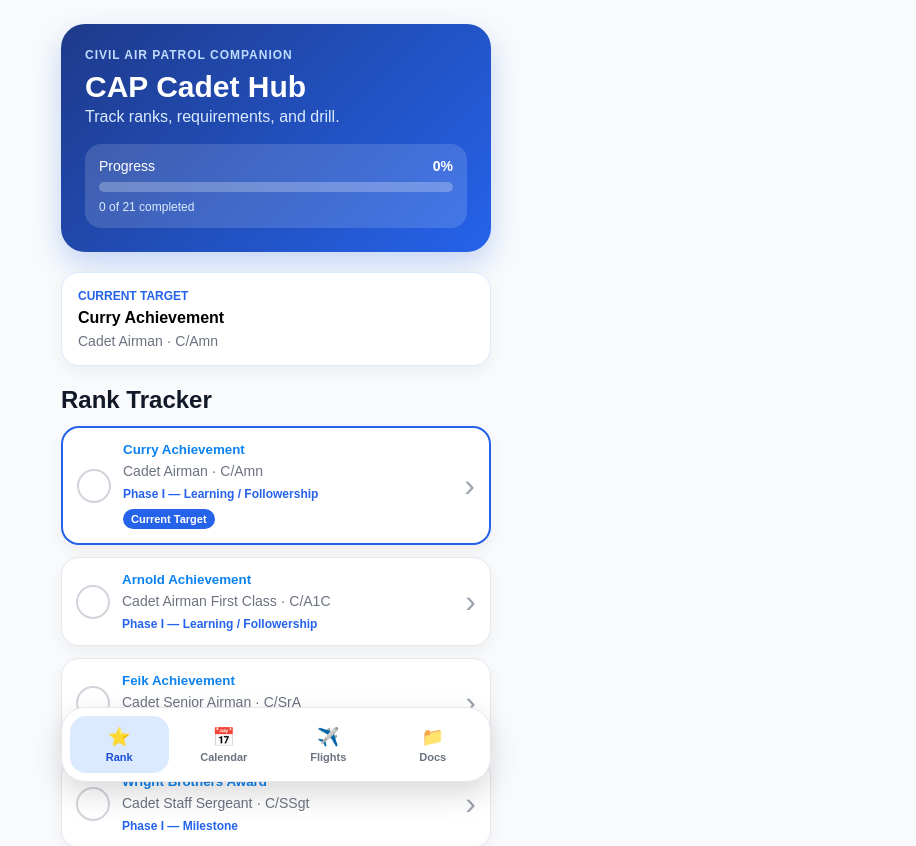
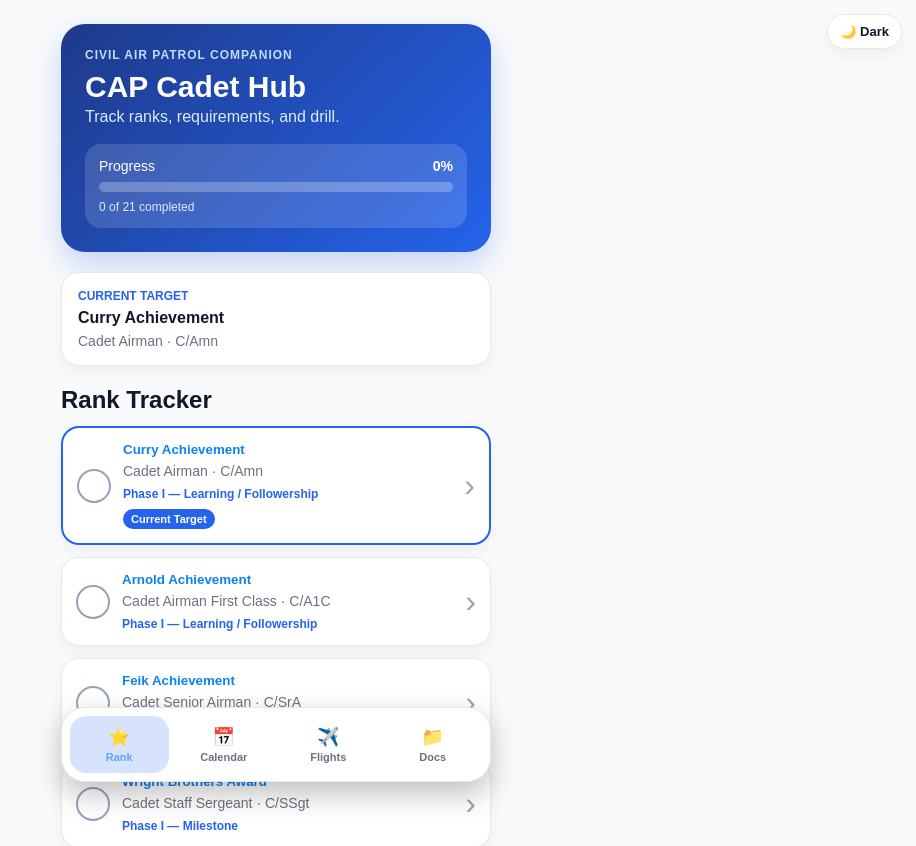
Before and after one commit to JLawrence36/C.A.P-Cadet-Hub, a React (Vite) app: page / in a window 1280 px wide. Shown: the top 846 px of the page, without its empty margins (364-1280 px from the left). Built offline with nearby package versions, Linux system fonts and the light colour scheme.

Commit message:
Light and dark

```diff
--- a/src/App.jsx
+++ b/src/App.jsx
@@ -609,6 +609,10 @@
     loadSaved("cap_requirement_checks", {})
   );
 
+  const [theme, setTheme] = useState(() => {
+    return localStorage.getItem("cap_theme") || "light";
+  });
+
   useEffect(() => {
     localStorage.setItem("cap_completed_ids", JSON.stringify(completedIds));
   }, [completedIds]);
@@ -620,12 +624,19 @@
     );
   }, [requirementChecks]);
 
+  useEffect(() => {
+    localStorage.setItem("cap_theme", theme);
+  }, [theme]);
+
   const validCompletedIds = completedIds.filter((id) =>
     ACHIEVEMENTS.some((a) => a.id === id)
   );
 
   const completedCount = validCompletedIds.length;
   const progress = Math.round((completedCount / ACHIEVEMENTS.length) * 100);
+
+  const isDark = theme === "dark";
+  const themeVars = getThemeVars(isDark);
 
   const currentAchievement =
     ACHIEVEMENTS.find((a) => !validCompletedIds.includes(a.id)) ||
@@ -640,10 +651,36 @@
   function toggleRequirement(achievementId, index) {
     const key = `${achievementId}-${index}`;
 
-    setRequirementChecks((prev) => ({
-      ...prev,
-      [key]: !prev[key]
-    }));
+    setRequirementChecks((prev) => {
+      const next = {
+        ...prev,
+        [key]: !prev[key]
+      };
+
+      const achievement = ACHIEVEMENTS.find((a) => a.id === achievementId);
+
+      if (achievement) {
+        const allRequirementsChecked = achievement.requirements.every(
+          (_, reqIndex) => next[`${achievementId}-${reqIndex}`]
+        );
+
+        setCompletedIds((current) => {
+          if (allRequirementsChecked) {
+            return current.includes(achievementId)
+              ? current
+              : [...current, achievementId];
+          }
+
+          return current.filter((id) => id !== achievementId);
+        });
+      }
+
+      return next;
+    });
+  }
+
+  function toggleTheme() {
+    setTheme((current) => (current === "light" ? "dark" : "light"));
   }
 
   function openAchievement(achievement) {
@@ -657,7 +694,11 @@
   }
 
   return (
-    <div style={page}>
+    <div style={{ ...page, ...themeVars }}>
+      <button style={themeButton} onClick={toggleTheme}>
+        {isDark ? "☀️ Light" : "🌙 Dark"}
+      </button>
+
       <div style={container}>
         {selected ? (
           <AchievementDetail
@@ -665,7 +706,7 @@
             detailTab={detailTab}
             setDetailTab={setDetailTab}
             onBack={() => setSelected(null)}
-            completedIds={completedIds}
+            completedIds={validCompletedIds}
             toggleCompleted={toggleCompleted}
             requirementChecks={requirementChecks}
             toggleRequirement={toggleRequirement}
@@ -780,7 +821,7 @@
                 ? "2px solid #2563eb"
                 : done
                 ? "2px solid #22c55e"
-                : "1px solid #e5e7eb"
+                : "1px solid var(--card-border)"
             }}
           >
             <button
@@ -1001,15 +1042,56 @@
   );
 }
 
+function getThemeVars(isDark) {
+  return isDark
+    ? {
+        "--app-bg": "#020617",
+        "--card-bg": "#0f172a",
+        "--card-border": "#1e293b",
+        "--text": "#f8fafc",
+        "--muted": "#94a3b8",
+        "--soft-bg": "#1e293b",
+        "--soft-text": "#cbd5e1",
+        "--shadow": "0 8px 22px rgba(0,0,0,0.35)"
+      }
+    : {
+        "--app-bg": "#f9fafb",
+        "--card-bg": "#ffffff",
+        "--card-border": "#e5e7eb",
+        "--text": "#111827",
+        "--muted": "#6b7280",
+        "--soft-bg": "#e5e7eb",
+        "--soft-text": "#374151",
+        "--shadow": "0 6px 16px rgba(0,0,0,0.05)"
+      };
+}
+
 const page = {
   minHeight: "100vh",
-  background: "#f9fafb",
-  padding: "24px 24px 110px"
+  background: "var(--app-bg)",
+  padding: "24px 24px 110px",
+  color: "var(--text)",
+  transition: "background 0.2s ease, color 0.2s ease"
 };
 
 const container = {
   maxWidth: "430px",
   margin: "0 auto"
+};
+
+const themeButton = {
+  position: "fixed",
+  top: "14px",
+  right: "14px",
+  zIndex: 20,
+  border: "1px solid var(--card-border)",
+  background: "var(--card-bg)",
+  color: "var(--text)",
+  borderRadius: "999px",
+  padding: "9px 12px",
+  fontWeight: "bold",
+  fontSize: "13px",
+  boxShadow: "var(--shadow)"
 };
 
 const hero = {
@@ -1059,7 +1141,7 @@
   justifyContent: "space-between",
   fontSize: "14px",
   marginBottom: "8px",
-  color: "#111827"
+  color: "var(--text)"
 };
 
 const progressBar = {
@@ -1082,12 +1164,13 @@
 };
 
 const currentBox = {
-  background: "white",
-  border: "1px solid #dbeafe",
+  background: "var(--card-bg)",
+  border: "1px solid var(--card-border)",
   borderRadius: "18px",
   padding: "16px",
   marginBottom: "20px",
-  boxShadow: "0 6px 16px rgba(0,0,0,0.05)"
+  boxShadow: "var(--shadow)",
+  color: "var(--text)"
 };
 
 const smallLabel = {
@@ -1099,35 +1182,35 @@
 };
 
 const sectionTitle = {
-  color: "#111827",
+  color: "var(--text)",
   marginBottom: "12px"
 };
 
 const card = {
   width: "100%",
-  background: "white",
+  background: "var(--card-bg)",
   borderRadius: "18px",
   padding: "14px",
   marginBottom: "12px",
   display: "flex",
   alignItems: "center",
   gap: "12px",
-  boxShadow: "0 6px 16px rgba(0,0,0,0.05)",
-  color: "#111827"
+  boxShadow: "var(--shadow)",
+  color: "var(--text)"
 };
 
 const simpleCard = {
   width: "100%",
-  background: "white",
-  border: "1px solid #e5e7eb",
+  background: "var(--card-bg)",
+  border: "1px solid var(--card-border)",
   borderRadius: "18px",
   padding: "16px",
   marginBottom: "12px",
   display: "flex",
   alignItems: "center",
   gap: "12px",
-  boxShadow: "0 6px 16px rgba(0,0,0,0.05)",
-  color: "#111827"
+  boxShadow: "var(--shadow)",
+  color: "var(--text)"
 };
 
 const cardMainButton = {
@@ -1138,7 +1221,7 @@
   display: "flex",
   justifyContent: "space-between",
   alignItems: "center",
-  color: "#111827",
+  color: "var(--text)",
   padding: 0
 };
 
@@ -1147,8 +1230,8 @@
     width: "34px",
     height: "34px",
     borderRadius: "999px",
-    border: done ? "2px solid #22c55e" : "2px solid #d1d5db",
-    background: done ? "#22c55e" : "white",
+    border: done ? "2px solid #22c55e" : "2px solid #94a3b8",
+    background: done ? "#22c55e" : "var(--card-bg)",
     color: "white",
     fontWeight: "bold",
     fontSize: "18px",
@@ -1170,17 +1253,18 @@
 }
 
 const requirementProgressBox = {
-  background: "white",
-  border: "1px solid #e5e7eb",
+  background: "var(--card-bg)",
+  border: "1px solid var(--card-border)",
   borderRadius: "18px",
   padding: "16px",
   marginBottom: "16px",
-  boxShadow: "0 6px 16px rgba(0,0,0,0.05)"
+  boxShadow: "var(--shadow)",
+  color: "var(--text)"
 };
 
 const progressBarLight = {
   height: "10px",
-  background: "#e5e7eb",
+  background: "var(--soft-bg)",
   borderRadius: "999px",
   overflow: "hidden"
 };
@@ -1194,19 +1278,19 @@
 const requirementProgressText = {
   margin: "8px 0 0",
   fontSize: "12px",
-  color: "#6b7280"
+  color: "var(--muted)"
 };
 
 function requirementItem(checked) {
   return {
     width: "100%",
-    background: checked ? "#eff6ff" : "white",
-    border: checked ? "2px solid #2563eb" : "1px solid #e5e7eb",
+    background: checked ? "rgba(37, 99, 235, 0.14)" : "var(--card-bg)",
+    border: checked ? "2px solid #2563eb" : "1px solid var(--card-border)",
     borderRadius: "14px",
     padding: "14px",
     marginBottom: "10px",
-    color: "#111827",
-    boxShadow: "0 4px 10px rgba(0,0,0,0.04)",
+    color: "var(--text)",
+    boxShadow: "var(--shadow)",
     display: "flex",
     alignItems: "flex-start",
     gap: "12px",
@@ -1219,8 +1303,8 @@
     width: "26px",
     height: "26px",
     borderRadius: "999px",
-    border: checked ? "2px solid #2563eb" : "2px solid #d1d5db",
-    background: checked ? "#2563eb" : "white",
+    border: checked ? "2px solid #2563eb" : "2px solid #94a3b8",
+    background: checked ? "#2563eb" : "var(--card-bg)",
     color: "white",
     fontWeight: "bold",
     display: "flex",
@@ -1233,7 +1317,7 @@
 
 function requirementText(checked) {
   return {
-    color: checked ? "#1e3a8a" : "#111827",
+    color: checked ? "#60a5fa" : "var(--text)",
     textDecoration: checked ? "line-through" : "none",
     lineHeight: 1.4
   };
@@ -1241,8 +1325,8 @@
 
 const docCard = {
   width: "100%",
-  background: "white",
-  border: "1px solid #e5e7eb",
+  background: "var(--card-bg)",
+  border: "1px solid var(--card-border)",
   borderRadius: "18px",
   padding: "16px",
   marginBottom: "12px",
@@ -1250,8 +1334,8 @@
   display: "flex",
   justifyContent: "space-between",
   alignItems: "center",
-  boxShadow: "0 6px 16px rgba(0,0,0,0.05)",
-  color: "#111827",
+  boxShadow: "var(--shadow)",
+  color: "var(--text)",
   textDecoration: "none"
 };
 
@@ -1261,7 +1345,7 @@
 
 const cardText = {
   margin: "6px 0 0",
-  color: "#6b7280",
+  color: "var(--muted)",
   fontSize: "14px"
 };
 
@@ -1302,14 +1386,14 @@
 const backButton = {
   border: "none",
   background: "transparent",
-  color: "#2563eb",
+  color: "#60a5fa",
   fontWeight: "bold",
   marginBottom: "12px",
   fontSize: "16px"
 };
 
 const overview = {
-  color: "#374151",
+  color: "var(--muted)",
   lineHeight: 1.5,
   marginBottom: "16px"
 };
@@ -1335,19 +1419,19 @@
   padding: "12px",
   borderRadius: "12px",
   border: "none",
-  background: "#e5e7eb",
-  color: "#374151",
+  background: "var(--soft-bg)",
+  color: "var(--soft-text)",
   fontWeight: "bold"
 };
 
 const listItem = {
-  background: "white",
-  border: "1px solid #e5e7eb",
+  background: "var(--card-bg)",
+  border: "1px solid var(--card-border)",
   borderRadius: "14px",
   padding: "14px",
   marginBottom: "10px",
-  color: "#111827",
-  boxShadow: "0 4px 10px rgba(0,0,0,0.04)"
+  color: "var(--text)",
+  boxShadow: "var(--shadow)"
 };
 
 const bottomNav = {
@@ -1357,21 +1441,21 @@
   transform: "translateX(-50%)",
   width: "calc(100% - 32px)",
   maxWidth: "430px",
-  background: "white",
-  border: "1px solid #e5e7eb",
+  background: "var(--card-bg)",
+  border: "1px solid var(--card-border)",
   borderRadius: "24px",
   padding: "8px",
   display: "grid",
   gridTemplateColumns: "repeat(4, 1fr)",
   gap: "6px",
-  boxShadow: "0 12px 30px rgba(0,0,0,0.15)",
+  boxShadow: "0 12px 30px rgba(0,0,0,0.25)",
   zIndex: 10
 };
 
 const navButton = {
   border: "none",
   background: "transparent",
-  color: "#6b7280",
+  color: "var(--muted)",
   borderRadius: "16px",
   padding: "10px 4px",
   fontWeight: "bold",
@@ -1384,8 +1468,8 @@
 
 const activeNavButton = {
   ...navButton,
-  background: "#dbeafe",
-  color: "#1d4ed8"
+  background: "rgba(37, 99, 235, 0.18)",
+  color: "#60a5fa"
 };
 
 const navIcon = {
@@ -1400,16 +1484,16 @@
 };
 
 const statCard = {
-  background: "white",
-  border: "1px solid #e5e7eb",
+  background: "var(--card-bg)",
+  border: "1px solid var(--card-border)",
   borderRadius: "18px",
   padding: "16px",
-  boxShadow: "0 6px 16px rgba(0,0,0,0.05)"
+  boxShadow: "var(--shadow)"
 };
 
 const statLabel = {
   margin: 0,
-  color: "#6b7280",
+  color: "var(--muted)",
   fontSize: "12px",
   fontWeight: "bold",
   textTransform: "uppercase"
@@ -1417,6 +1501,6 @@
 
 const statNumber = {
   margin: "6px 0 0",
-  color: "#1e3a8a",
+  color: "#60a5fa",
   fontSize: "34px"
 };
```
